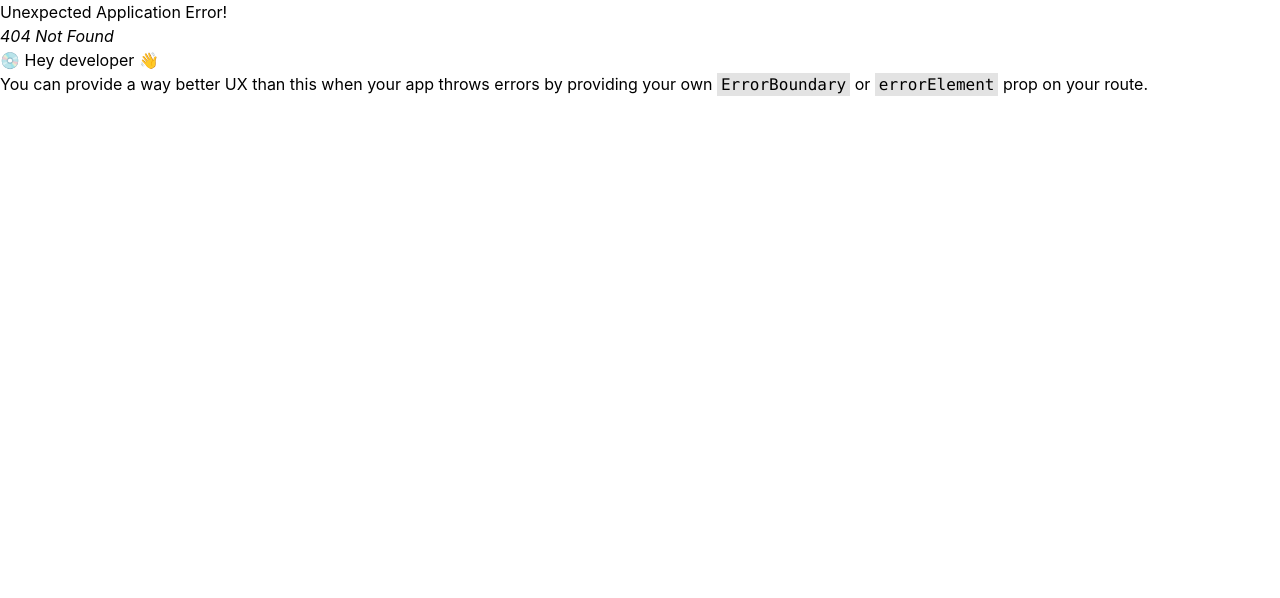
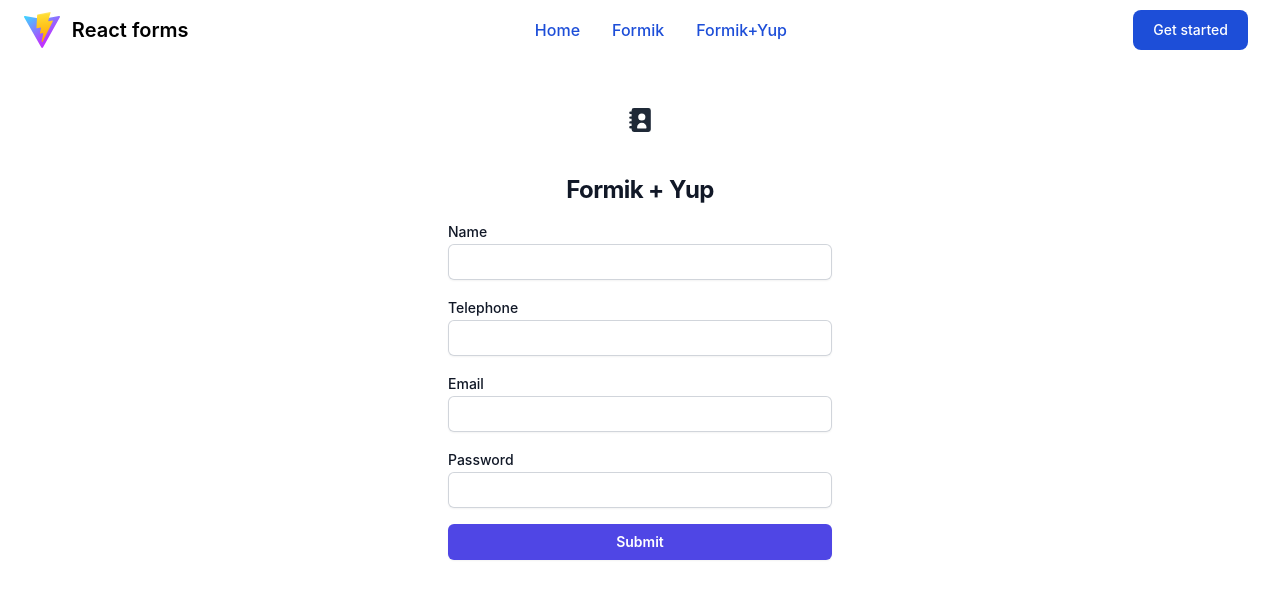
Before and after one commit to slavasikorsky/react-forms, a React (Vite) app: page /formik-yup in a window 1280 px wide. Before the commit this address had no page. Shown: the top 598 px of the page. Built offline with nearby package versions, Linux system fonts and the light colour scheme.

Commit message:
Feature[Formik+Yup]: new form Formik+yup with validation

```diff
--- a/package.json
+++ b/package.json
@@ -14,7 +14,8 @@
     "formik": "^2.4.2",
     "react": "^18.2.0",
     "react-dom": "^18.2.0",
-    "react-router-dom": "^6.14.1"
+    "react-router-dom": "^6.14.1",
+    "yup": "^1.2.0"
   },
   "devDependencies": {
     "@types/react": "^18.2.14",
--- /dev/null
+++ b/src/pages/Formik-Yup.tsx
@@ -0,0 +1,160 @@
+import { Formik } from "formik";
+import * as Yup from "yup";
+import { useState } from "react";
+
+const FormSchema = Yup.object().shape({
+	name: Yup.string()
+		.min(2, "Too Short!")
+		.max(50, "Too Long!")
+		.required("Name is required"),
+
+	tel: Yup.string()
+		.required("Phone number is required")
+		.matches(/(7|8|9)\d{9}/, "Invalid phone number"),
+
+	email: Yup.string().email().required("Email is required"),
+
+	password: Yup.string()
+		.required("Password is required")
+		.min(6, "Password is too short - should be 6 chars minimum"),
+});
+
+export const FormikYup = () => {
+	const [isSubmitting, setIsSubmitting] = useState(false);
+	return (
+		<div className="flex min-h-full flex-1 flex-col justify-center px-6 py-12 lg:px-8">
+			<div className="flex flex-col items-center sm:mx-auto sm:w-full sm:max-w-sm">
+				<svg
+					className="w-6 h-6 text-gray-800 dark:text-white"
+					aria-hidden="true"
+					xmlns="http://www.w3.org/2000/svg"
+					fill="currentColor"
+					viewBox="0 0 18 20"
+				>
+					<path d="M16 0H4a2 2 0 0 0-2 2v1H1a1 1 0 0 0 0 2h1v2H1a1 1 0 0 0 0 2h1v2H1a1 1 0 0 0 0 2h1v2H1a1 1 0 0 0 0 2h1v1a2 2 0 0 0 2 2h12a2 2 0 0 0 2-2V2a2 2 0 0 0-2-2Zm-5.5 4.5a3 3 0 1 1 0 6 3 3 0 0 1 0-6ZM13.929 17H7.071a.5.5 0 0 1-.5-.5 3.935 3.935 0 1 1 7.858 0 .5.5 0 0 1-.5.5Z" />
+				</svg>
+				<h2 className="mt-10 text-center text-2xl font-bold leading-9 tracking-tight text-gray-900">
+					Formik + Yup
+				</h2>
+
+				<Formik
+					initialValues={{
+						name: "",
+						email: "",
+						tel: "",
+						password: "",
+					}}
+					validationSchema={FormSchema}
+					onSubmit={(values) => {
+						setIsSubmitting(true);
+						setTimeout(() => {
+							console.log(values);
+						}, 400);
+					}}
+				>
+					{({
+						values,
+						errors,
+						touched,
+						handleChange,
+						handleBlur,
+						handleSubmit,
+					}) => (
+						<form onSubmit={handleSubmit} className="w-full mt-3">
+							{isSubmitting && (
+								<p className="text-green-400">Sended!</p>
+							)}
+							<div className="flex flex-col justify-between mb-4">
+								<label
+									htmlFor="name"
+									className="block text-sm font-medium leading-6 text-gray-900 cursor-pointer"
+								>
+									Name
+									<input
+										type="text"
+										name="name"
+										className="block w-full rounded-md border-0 py-1.5 text-gray-900 shadow-sm ring-1 ring-inset ring-gray-300 placeholder:text-gray-400 focus:ring-2 focus:ring-inset focus:ring-indigo-600 sm:text-sm sm:leading-6"
+										onChange={handleChange}
+										onBlur={handleBlur}
+										value={values.name}
+									/>
+								</label>
+								<p className="text-sm text-red-400">
+									{errors.name && touched.name && errors.name}
+								</p>
+							</div>
+							<div className="flex flex-col justify-between mb-4">
+								<label
+									htmlFor="tel"
+									className="block text-sm font-medium leading-6 text-gray-900 cursor-pointer"
+								>
+									Telephone
+									<input
+										type="tel"
+										name="tel"
+										className="block w-full rounded-md border-0 py-1.5 text-gray-900 shadow-sm ring-1 ring-inset ring-gray-300 placeholder:text-gray-400 focus:ring-2 focus:ring-inset focus:ring-indigo-600 sm:text-sm sm:leading-6"
+										onChange={handleChange}
+										onBlur={handleBlur}
+										value={values.tel}
+									/>
+								</label>
+								<p className="text-sm text-red-400">
+									{errors.tel && touched.tel && errors.tel}
+								</p>
+							</div>
+							<div className="flex flex-col justify-between mb-4">
+								<label
+									htmlFor="email"
+									className="block text-sm font-medium leading-6 text-gray-900 cursor-pointer"
+								>
+									Email
+									<input
+										type="email"
+										name="email"
+										className="block w-full rounded-md border-0 py-1.5 text-gray-900 shadow-sm ring-1 ring-inset ring-gray-300 placeholder:text-gray-400 focus:ring-2 focus:ring-inset focus:ring-indigo-600 sm:text-sm sm:leading-6"
+										onChange={handleChange}
+										onBlur={handleBlur}
+										value={values.email}
+									/>
+								</label>
+								<p className="text-sm text-red-400">
+									{errors.email &&
+										touched.email &&
+										errors.email}
+								</p>
+							</div>
+							<div className="flex flex-col justify-between mb-4">
+								<label
+									htmlFor="password"
+									className="block text-sm font-medium leading-6 text-gray-900 cursor-pointer"
+								>
+									Password
+									<input
+										type="password"
+										name="password"
+										className="block w-full rounded-md border-0 py-1.5 text-gray-900 shadow-sm ring-1 ring-inset ring-gray-300 placeholder:text-gray-400 focus:ring-2 focus:ring-inset focus:ring-indigo-600 sm:text-sm sm:leading-6"
+										onChange={handleChange}
+										onBlur={handleBlur}
+										value={values.password}
+									/>
+								</label>
+								<p className="text-sm text-red-400">
+									{errors.password &&
+										touched.password &&
+										errors.password}
+								</p>
+							</div>
+							<button
+								type="submit"
+								className="flex w-full justify-center rounded-md bg-indigo-600 px-3 py-1.5 text-sm font-semibold leading-6 text-white shadow-sm hover:bg-indigo-500 focus-visible:outline focus-visible:outline-2 focus-visible:outline-offset-2 focus-visible:outline-indigo-600 disabled:opacity-25"
+								disabled={isSubmitting}
+							>
+								Submit
+							</button>
+						</form>
+					)}
+				</Formik>
+			</div>
+		</div>
+	);
+};
--- a/src/pages/index.ts
+++ b/src/pages/index.ts
@@ -1,2 +1,3 @@
 export * from "./Home";
 export * from "./Formik";
+export * from "./Formik-Yup";
--- a/src/routers/Router.tsx
+++ b/src/routers/Router.tsx
@@ -1,6 +1,6 @@
 import { createBrowserRouter } from "react-router-dom";
 import PublicLayout from "../layout/PublicLayout";
-import { Home, FormikForm } from "../pages";
+import { Home, FormikForm, FormikYup } from "../pages";
 
 const router = createBrowserRouter([
 	{
@@ -15,6 +15,10 @@ const router = createBrowserRouter([
 				path: "/formik",
 				element: <FormikForm />,
 			},
+			{
+				path: "/formik-yup",
+				element: <FormikYup />,
+			},
 		],
 	},
 ]);
```
Also changed, not shown: 1 other file (tests, documents, lock files or other folders).
